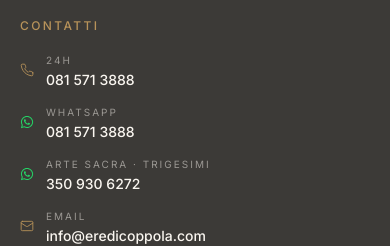
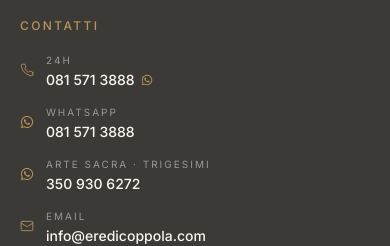
Before and after one commit to felifeli1983-arch/coppola-funebre, a Next.js app: page /codice-etico in a window 390 px wide. Shown: the part 3648-3894 px from the top of the page. Built offline with nearby package versions, Linux system fonts and the light colour scheme; no server answers.

Commit message:
Add WhatsApp icons next to phone number 081 571 3888 (everywhere) + replace WhatsApp green with palette gold

```diff
--- a/src/components/Contatti.tsx
+++ b/src/components/Contatti.tsx
@@ -25,9 +25,9 @@ export default function Contatti() {
   };
 
   const contacts: Contact[] = [
-    { Icon: Phone, label: 'Reperibilità 24h', value: '081 571 3888', href: 'tel:0815713888', primary: true },
-    { Icon: WhatsAppIcon, label: 'WhatsApp', value: '081 571 3888', href: 'https://wa.me/390815713888', iconBrandColor: '#25D366' },
-    { Icon: WhatsAppIcon, label: 'Arte Sacra · Trigesimi', value: '350 930 6272', href: 'https://wa.me/393509306272', iconBrandColor: '#25D366' },
+    { Icon: Phone, label: 'Reperibilità 24h · Anche WhatsApp', value: '081 571 3888', href: 'tel:0815713888', primary: true },
+    { Icon: WhatsAppIcon, label: 'WhatsApp', value: '081 571 3888', href: 'https://wa.me/390815713888', iconBrandColor: '#B8935A' },
+    { Icon: WhatsAppIcon, label: 'Arte Sacra · Trigesimi', value: '350 930 6272', href: 'https://wa.me/393509306272', iconBrandColor: '#B8935A' },
     { Icon: Mail, label: 'Email', value: 'info@eredicoppola.com', href: 'mailto:info@eredicoppola.com' },
   ];
 
@@ -71,7 +71,7 @@ export default function Contatti() {
                     c.primary
                       ? 'bg-bordeaux text-avorio group-hover:bg-bordeaux-dark'
                       : c.iconBrandColor
-                      ? 'border border-pietra/20 group-hover:border-[#25D366]'
+                      ? 'border border-pietra/20 group-hover:border-oro'
                       : 'border border-pietra/30 text-pietra group-hover:border-bordeaux group-hover:text-bordeaux'
                   }`}
                   style={c.iconBrandColor ? { color: c.iconBrandColor } : undefined}
--- a/src/components/CosaFare.tsx
+++ b/src/components/CosaFare.tsx
@@ -1,6 +1,7 @@
 'use client';
 
 import { Phone } from 'lucide-react';
+import WhatsAppIcon from './icons/WhatsAppIcon';
 import { motion, useScroll, useTransform } from 'framer-motion';
 import { useRef } from 'react';
 import Reveal, { RevealWords } from './motion/Reveal';
@@ -113,6 +114,7 @@ export default function CosaFare() {
             >
               <Phone size={18} />
               081 571 3888
+              <WhatsAppIcon size={18} className="text-oro" />
             </MagneticButton>
           </div>
         </Reveal>
--- a/src/components/Footer.tsx
+++ b/src/components/Footer.tsx
@@ -61,13 +61,16 @@ export default function Footer() {
                   <Phone size={14} strokeWidth={1.5} className="flex-none text-oro" />
                   <span>
                     <span className="block text-[10px] tracking-widest uppercase text-avorio/50">24h</span>
-                    <span className="font-medium text-avorio">081 571 3888</span>
+                    <span className="font-medium text-avorio inline-flex items-center gap-1.5">
+                      081 571 3888
+                      <WhatsAppIcon size={12} className="text-oro" />
+                    </span>
                   </span>
                 </a>
               </li>
               <li>
                 <a href="https://wa.me/390815713888" target="_blank" rel="noopener" className="flex items-center gap-3 hover:text-avorio transition-colors">
-                  <WhatsAppIcon size={14} className="flex-none text-[#25D366]" />
+                  <WhatsAppIcon size={14} className="flex-none text-oro" />
                   <span>
                     <span className="block text-[10px] tracking-widest uppercase text-avorio/50">WhatsApp</span>
                     <span className="font-medium text-avorio">081 571 3888</span>
@@ -76,7 +79,7 @@ export default function Footer() {
               </li>
               <li>
                 <a href="https://wa.me/393509306272" target="_blank" rel="noopener" className="flex items-center gap-3 hover:text-avorio transition-colors">
-                  <WhatsAppIcon size={14} className="flex-none text-[#25D366]" />
+                  <WhatsAppIcon size={14} className="flex-none text-oro" />
                   <span>
                     <span className="block text-[10px] tracking-widest uppercase text-avorio/50">Arte Sacra · Trigesimi</span>
                     <span className="font-medium text-avorio">350 930 6272</span>
--- a/src/components/Header.tsx
+++ b/src/components/Header.tsx
@@ -2,6 +2,7 @@
 
 import { useEffect, useState } from 'react';
 import { Phone, Menu, X, MapPin } from 'lucide-react';
+import WhatsAppIcon from './icons/WhatsAppIcon';
 
 const nav = [
   { href: '#servizi', label: 'Servizi' },
@@ -59,6 +60,7 @@ export default function Header() {
             >
               <Phone size={14} />
               24h · 081 571 3888
+              <WhatsAppIcon size={14} className="text-oro-chiaro" />
             </a>
             <span className="mt-1.5 inline-flex items-center gap-1 text-[10px] tracking-wider uppercase text-pietra-chiaro">
               <MapPin size={10} strokeWidth={2} className="text-bordeaux" />
@@ -94,6 +96,7 @@ export default function Header() {
             >
               <Phone size={14} />
               Chiama 24h · 081 571 3888
+              <WhatsAppIcon size={14} className="text-oro-chiaro" />
             </a>
             <div className="text-center text-[10px] tracking-wider uppercase text-pietra-chiaro mt-2">
               Operiamo in tutto il territorio Nazionale
--- a/src/components/Hero.tsx
+++ b/src/components/Hero.tsx
@@ -1,6 +1,7 @@
 'use client';
 
-import { Phone, MessageCircle } from 'lucide-react';
+import { Phone } from 'lucide-react';
+import WhatsAppIcon from './icons/WhatsAppIcon';
 import { motion, useScroll, useTransform } from 'framer-motion';
 import { useEffect, useRef, useState } from 'react';
 import { RevealWords } from './motion/Reveal';
@@ -88,6 +89,7 @@ export default function Hero() {
             >
               <Phone size={16} />
               Chiama ora · 081 571 3888
+              <WhatsAppIcon size={16} className="text-oro-chiaro" />
             </MagneticButton>
             <MagneticButton
               href="https://wa.me/390815713888"
@@ -95,7 +97,7 @@ export default function Hero() {
               rel="noopener"
               className="inline-flex items-center gap-2 px-8 py-4 border border-avorio/40 text-avorio tracking-wider uppercase text-sm font-medium hover:bg-avorio hover:text-pietra transition-colors"
             >
-              <MessageCircle size={16} />
+              <WhatsAppIcon size={16} />
               Scrivici su WhatsApp
             </MagneticButton>
           </motion.div>
```
